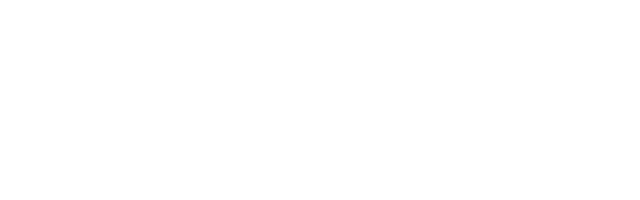
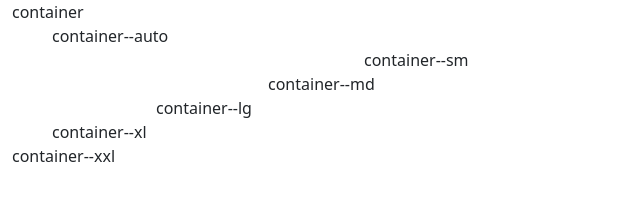
Before and after one commit to lwaddle/udacity-aviation-blog, a plain HTML site: page index.html in a window 1280 px wide. Shown: the whole page, without its empty margins (0-640 px from the left). Drawn offline with Linux system fonts and the light colour scheme.

Commit message:
Create container class

```diff
--- a/css/main.css
+++ b/css/main.css
@@ -1,3 +1,5 @@
+@import url(o-container.css);
+
 @charset "UTF-8";
 
 :root {
--- /dev/null
+++ b/css/o-container.css
@@ -0,0 +1,60 @@
+.o-container {
+    width: 100%;
+    margin-right: auto;
+    margin-left: auto;
+    padding-right: var(--gutter-x, 0.75rem);
+    padding-left: var(--gutter-x, 0.75rem);
+}
+
+/* --auto modifier makes .o-container respond to common screen sizes */
+.o-container--auto {}
+
+@media (min-width: 576px) {
+    .o-container--auto {
+        max-width: 576px;
+    }
+}
+
+@media (min-width: 768px) {
+    .o-container--auto {
+        max-width: 768px;
+    }
+}
+
+@media (min-width: 992px) {
+    .o-container--auto {
+        max-width: 992px;
+    }
+}
+
+@media (min-width: 1200px) {
+    .o-container--auto {
+        max-width: 1200px;
+    }
+}
+
+@media (min-width: 1400px) {
+    .o-container--auto {
+        max-width: 1400px;
+    }
+}
+
+.o-container--sm {
+    max-width: 576px;
+}
+
+.o-container--md {
+    max-width: 768px;
+}
+
+.o-container--lg {
+    max-width: 992px;
+}
+
+.o-container--xl {
+    max-width: 1200px;
+}
+
+.o-container--xxl {
+    max-width: 1400px;
+}
--- a/index.html
+++ b/index.html
@@ -1,6 +1,7 @@
 <!doctype html>
 <html lang="en">
-  <head>
+
+<head>
     <!-- Required meta tags -->
     <meta charset="utf-8">
     <meta name="viewport" content="width=device-width, initial-scale=1">
@@ -9,12 +10,38 @@
     <link href="css/main.css" rel="stylesheet">
 
     <title>Fictional Aviation Blog</title>
-  </head>
-  <body>
+</head>
 
+<body>
 
+    <div class="o-container">
+        container
+    </div>
 
+    <div class="o-container o-container--auto">
+        container--auto
+    </div>
 
+    <div class="o-container o-container--sm">
+        container--sm
+    </div>
 
-  </body>
+    <div class="o-container o-container--md">
+        container--md
+    </div>
+
+    <div class="o-container o-container--lg">
+        container--lg
+    </div>
+
+    <div class="o-container o-container--xl">
+        container--xl
+    </div>
+
+    <div class="o-container o-container--xxl">
+        container--xxl
+    </div>
+
+</body>
+
 </html>
```
